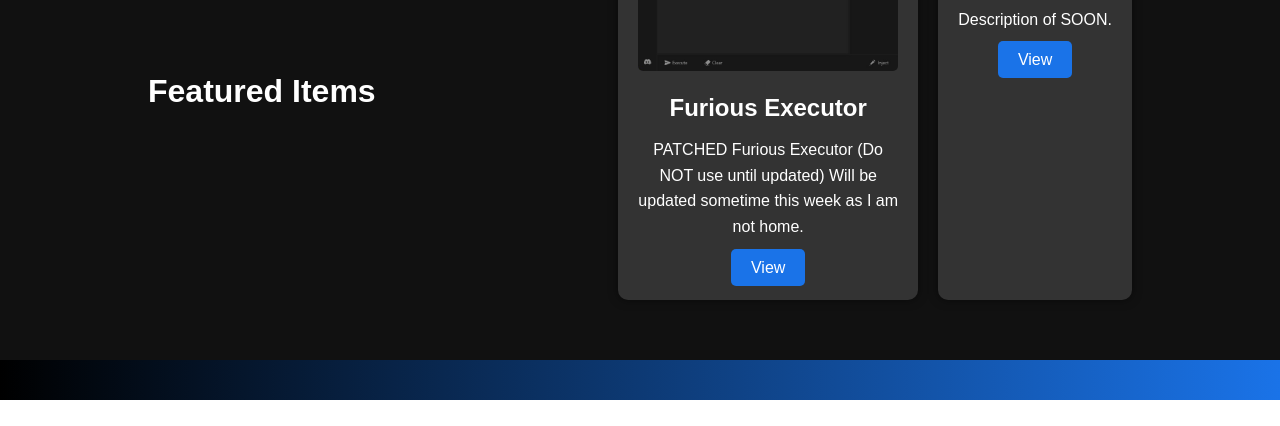
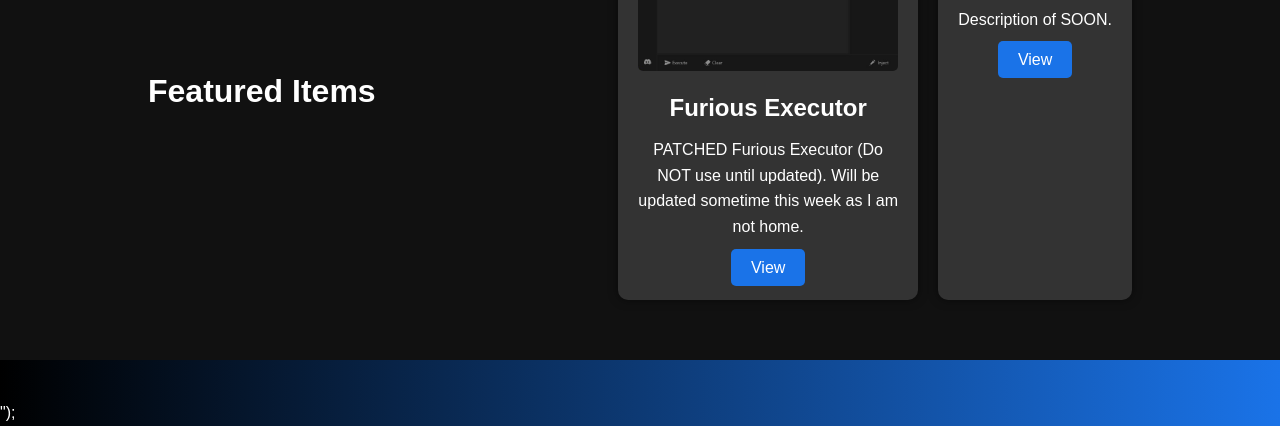
Before and after one commit to vsqzz/FuriousX, a website: page index.html in a window 1280 px wide. Shown: the part 1115-1541 px from the top of the page. Before the commit the page ends 1515 px from the top, so only its background shows below. Drawn offline with Linux system fonts and the light colour scheme.

Commit message:
Update index.html

```diff
--- a/index.html
+++ b/index.html
@@ -43,9 +43,9 @@
                 <h2>Featured Items</h2>
                 <div class="item-list">
                     <div class="item-card">
-                        <img src="images/item1.jpg" alt="Furious">
+                        <img src="images/item1.jpg" alt="Furious Executor">
                         <h3>Furious Executor</h3>
-                        <p>PATCHED Furious Executor (Do NOT use until updated) Will be updated sometime this week as I am not home.</p>
+                        <p>PATCHED Furious Executor (Do NOT use until updated). Will be updated sometime this week as I am not home.</p>
                         <a href="item1.html" class="button">View</a>
                     </div>
                     <div class="item-card">
@@ -72,13 +72,16 @@
     var sc_invisible=0;
     var sc_security="059e2249";
     var scJsHost = "https://";
-document.write("<sc"+"ript type='text/javascript' src='" + scJsHost+
-"statcounter.com/counter/counter.js'></"+"script>");
+    document.write("<script type='text/javascript' src='" + scJsHost+
+    "statcounter.com/counter/counter.js'></script>");
     </script>
-<noscript><div class="statcounter"><a title="Web Analytics"
-href="https://statcounter.com/" target="_blank"><img class="statcounter"
-src="https://c.statcounter.com/13019220/0/059e2249/0/" alt="Web Analytics"
-referrerPolicy="no-referrer-when-downgrade"></a></div></noscript>
+    <noscript>
+        <div class="statcounter">
+            <a title="Web Analytics" href="https://statcounter.com/" target="_blank">
+                <img class="statcounter" src="https://c.statcounter.com/13019220/0/059e2249/0/" alt="Web Analytics" referrerPolicy="no-referrer-when-downgrade">
+            </a>
+        </div>
+    </noscript>
     <!-- End of Statcounter Code -->
 </body>
 </html>
```
Lines whose indentation alone changed are shown as unchanged.
